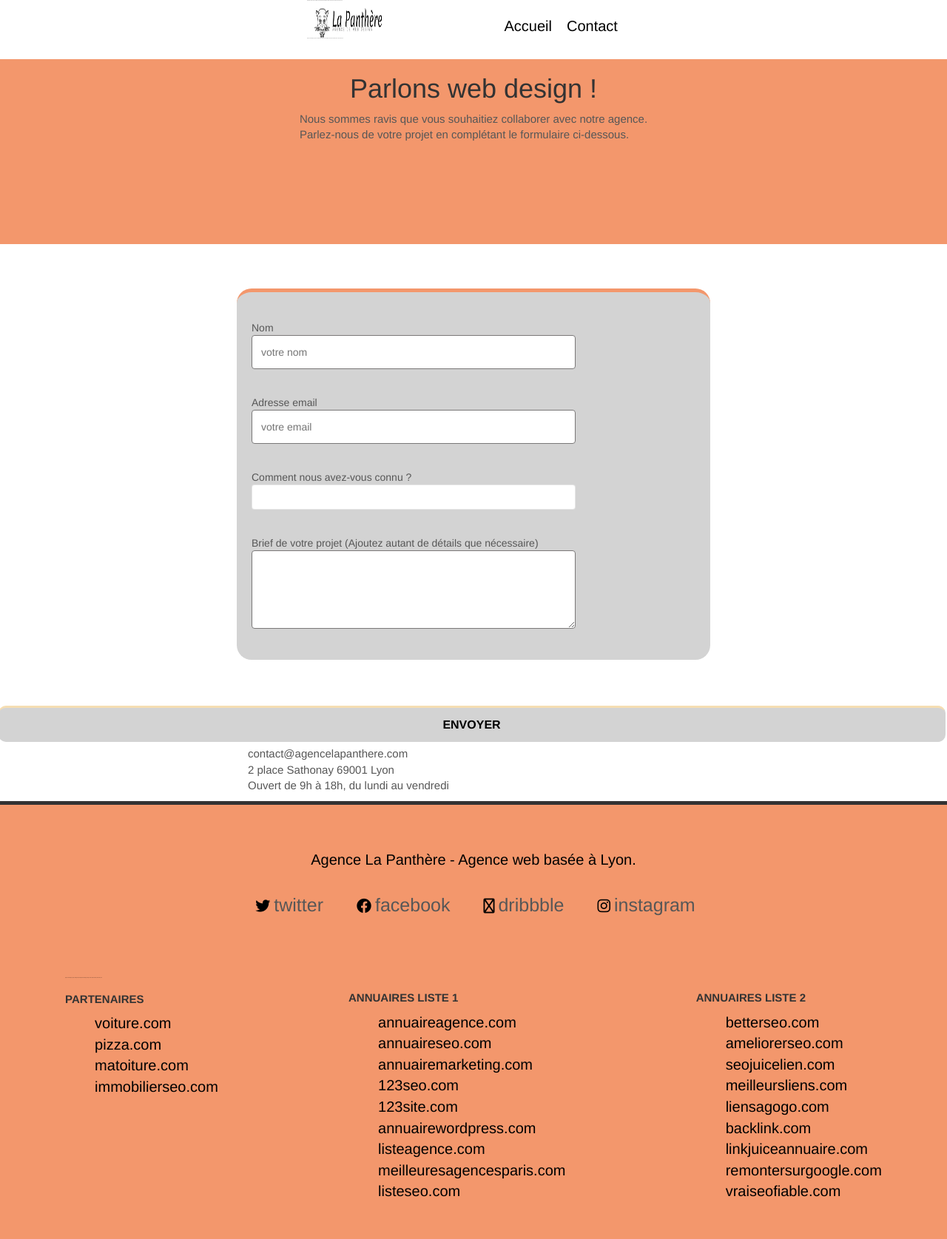
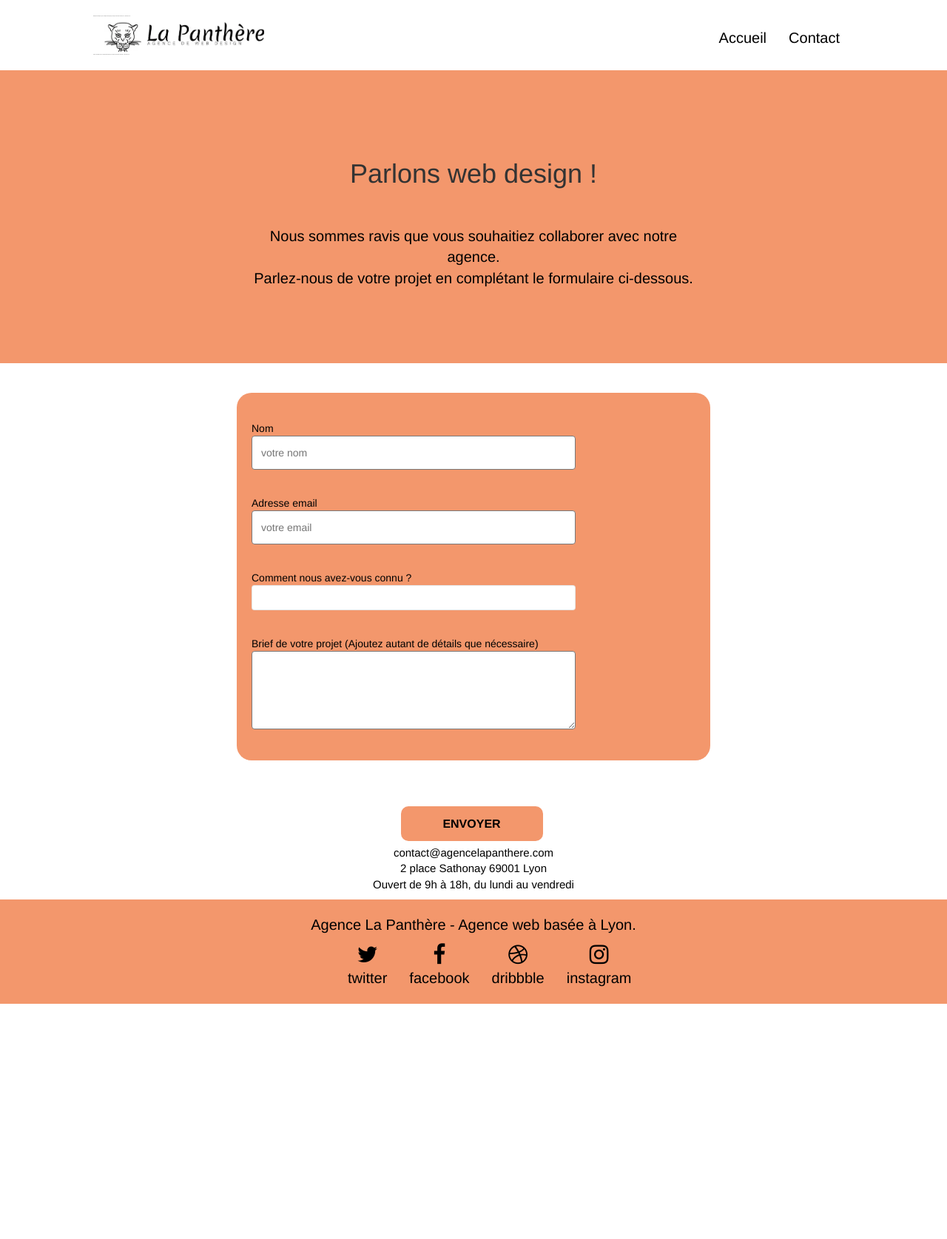
Before and after one commit to ablayeT/P4-OC-La-Panth-re, a plain HTML site: page page2.html in a window 1280 px wide. Shown: the whole page at 74% size. After the commit the page ends 1357 px from the top, so only its background shows below. Drawn offline with nearby package versions, Linux system fonts and the light colour scheme; some packages are replaced by stand-ins of ours; files that its build step writes are made by us from their sources; a script that the page names is missing.

Commit message:
ajouter les nouvelles modifications

```diff
--- a/page2.html
+++ b/page2.html
@@ -1,22 +1,21 @@
 <!doctype html>
-<html lang="fr-FR">
+<html lang="Default">
 <head>
   <meta charset="utf-8">
     <meta name="viewport" content="width=device-width, initial-scale=1.0, viewport-fit=cover">
     <link rel="shortcut icon" type="image/png" href="favicon.jpg">
-	<link rel="stylesheet" href="https://cdnjs.cloudflare.com/ajax/libs/font-awesome/6.2.0/css/all.min.css" integrity="sha512-xh6O/CkQoPOWDdYTDqeRdPCVd1SpvCA9XXcUnZS2FmJNp1coAFzvtCN9BmamE+4aHK8yyUHUSCcJHgXloTyT2A==" crossorigin="anonymous" referrerpolicy="no-referrer" />
-    <link rel="stylesheet" type="text/css" href="./css/bootstrap.min.css">
+    <link rel="stylesheet" type="text/css" href="./css/bootstrap.css">
 	<link rel="stylesheet" type="text/css" href="style.css">
-	<link rel="stylesheet" type="text/css" href="./css/font-awesome.min.css">
-	<link rel="stylesheet" type="text/css" href="./css/et-line.min.css">
-	<script src="./js/jquery-2.1.0.min.js" defer></script>
-	<script src="./js/bootstrap.min.js" defer></script>
-	<script src="./js/blocs.min.js" defer></script>
-	<script src="./js/jqBootstrapValidation.js" defer></script>
-	<script src="./js/formHandler.js" defer></script>
-    <title>Contact entrepreprise web design Lyon</title>
+	<link rel="stylesheet" type="text/css" href="./css/font-awesome.css">
+	<link rel="stylesheet" type="text/css" href="./css/et-line.css">
+	<script src="./js/jquery-2.1.0.js" defer></script>
+	<script src="./js/bootstrap.js" defer></script>
+	<script src="./js/blocs.js" defer></script>
+	<script src="./js/jquery.touchSwipe.js" defer></script>
+	<script src="./js/gmaps.js"></script>
+     <title>Contact entreprise web design Lyon</title>
 	  <meta name="keywords" content="web design entreprise Lyon, Entreprise de web design Lyon, Societé de web design Lyon, Agence de communication web design, Comment designer un site web à Lyon, Agence de création web Lyon, Aence web design Lyon ">
-    <meta name="description" content="web design entreprise Lyon, Entreprise de web design Lyon, Societé de web design Lyon, Agence de communication web design, Comment designer un site web à Lyon, Agence de création web Lyon, Aence web design Lyon">
+    <meta name="description" content="web design entreprise Lyon, Entreprise de web design Lyon, Societé de web design Lyon, Agence de communication web design, Comment designer un site web à Lyon, Agence de création web Lyon, Aence web design Lyon ">
 
 
 <!-- Analytics -->
@@ -29,21 +28,24 @@
 <div class="page-container">
 
 <!-- bloc-0 -->
-<header>
-	<nav class="barNavigationP2">
-	<div class="logoKeywords">
-		<div class="keywordsP2">Entreprise web à Lyon, stratégie web, entreprise web design, design de site web, site web, site internet, site</div>
-		<a class="Navbar-brandP2" href="index.html"><img src="img/agence-la-panthere-monochrome.webp" alt="logo Agence web design lyon"></a>
-		 <div class="keywordsP2">Agence web design à Lyon, entreprise web design Lyon,  design de site web, site web, web, i, site internet, site</div>
+<div class="bloc bgc-white l-bloc " id="bloc-0">
+	<div class="container bloc-sm">
+
+		<nav class="navbar row">
+			<div class="navbar-header">
+				<div class="keywords" >Entreprise web design à Lyon, entreprise web design Lyon,  design de site web, site web, web, i, site internet, site</div>
+				<a class="navbar-brand" href="index.html"><img src="img/agence-la-panthere-monochrome.webp" alt="logo entreprise web design Lyon" width="auto" height="40px" /></a>
+				<div class="keywords">Agence web design à Lyon, entreprise web design Lyon,  design de site web, site web, web, i, site internet, site</div>
+				<button id="nav-toggle" type="button" class="ui-navbar-toggle navbar-toggle" data-toggle="collapse" data-target="navbar-1">
+					<span class="sr-only">Toggle navigation</span><span class="icon-bar"></span><span class="icon-bar"></span><span class="icon-bar"></span>
+				</button>
 			</div>
-	<div class="navbarPage2">
-		<div class="btnToggleP2">
-			<i class="fa-solid fa-bars"></i>
-		</div>
-
-		<ul class="lienNavP2">
-			<li >
-				<a  href="index.html">Accueil</a>
+			<div class="collapse navbar-collapse navbar-1 special-dropdown-nav">
+				<ul class="site-navigation nav navbar-nav">
+					<li>
+						<a href="index.html">Accueil</a>
+					</li>
+					<li>
 					</li>
 					<li>
 						<a href="#form_1">Contact</a>
@@ -51,23 +53,29 @@
 				</ul>
 			</div>
 		</nav>
-</header>
+	</div>
+</div>
 <!-- bloc-0 END -->
 
 <!-- bloc-6 -->
-<div class="PageTexteformulaire " class="">
-				<h1 class="titreForm">
+<div class="bloc bg-dots-bg bg-repeat bgc-atomic-tangerine d-bloc bloc-bg-texture texture-paper" id="bloc-6">
+	<div class="container bloc-lg">
+		<div class="row">
+			<div class="col-sm-12">
+				<h1 class=" hero-bloc-text">
 					Parlons web design !
 				</h1>
-				<p class="fontSizeFormulaire">
+				<p class="text-center mg-lg tight-width-whitespace">
 					Nous sommes ravis que vous souhaitiez collaborer avec notre agence.<br>
 					Parlez-nous de votre projet en complétant le formulaire ci-dessous.
 				</p>
 			</div>
+		</div>
+	</div>
+</div>
 <!-- bloc-6 END -->
 
 <!-- bloc-7 -->
-
 		<form id="form_1" novalidate success-msg="Your message has been sent." fail-msg="Sorry it seems that our mail server is not responding, Sorry for the inconvenience!">
 			<div class="formulaire">
 		          <section class="FormGroupGeneral">
@@ -111,7 +119,7 @@
 						Envoyer
 					  </button>
 					  <div class="col-sm-6">
-				        <p>
+				        <p class="text-center">
 					       contact@agencelapanthere.com<br>2 place Sathonay 69001 Lyon<br>Ouvert de 9h à 18h, du lundi au vendredi<br>
 				        </p>
 			          </div>
@@ -119,99 +127,52 @@
 			</form>
 
 
-
-
-
-
-
-
-
-</div>
 <!-- bloc-7 END -->
 
 <!-- ScrollToTop Button -->
-
+<a class="bloc-button btn btn-d scrollToTop" onclick="scrollToTarget('1')"><span class="fa fa-chevron-up"></span></a>
 <!-- ScrollToTop Button END-->
 
 
 <!-- Footer - bloc-8 -->
-<footer class="footerP2">
-		<div class="rowP2">
-			<div class="socialMedia">
-
-				<h2 class="titreFooterP2">
+<div class="bloc bgc-atomic-tangerine d-bloc" id="bloc-8">
+	<div class="container bloc-sm">
+		<div class="row">
+			<div class="col-sm-12 col-sm12 ">
+				<p class="text-center white">
 					Agence La Panthère - Agence web basée à Lyon.<br>
-				</h2>
-				<div class="socialOrdre">
-				<div class="socialP2">
-							<a  href="#"><span><i class="fa-brands fa-twitter"></i></span>twitter</a>
-				</div>
-
-				<div class="socialP2">
-							<a class="" href="#"><span><i class="fa-brands fa-facebook-f"></i></span>facebook</a>
-				</div>
-
-				<div class="socialP2">
-							<a class="" href="#"><span><i class="fa-regular fa-basketball"></i></span>dribbble</a>
-				</div>
-
-				<div class="socialP2">
-							<a class="" href="#" ><span><i class="fa-brands fa-instagram"></i></span>instagram</a>
+				</p>
+				<div class="row row-no-gutters social">
+					<div class="col-sm-3">
+						<div class="text-center">
+							<a class="social" href="index.html"><span class="fa fa-twitter icon-md"></span>twitter</a>
 						</div>
 					</div>
+					<div class="col-sm-3">
+						<div class="text-center">
+							<a class="social" href="index.html"><span class="fa fa-facebook icon-md"></span>facebook</a>
 						</div>
 					</div>
-
-				<div class="rowP2">
-					<div class="lienSiteExt">
-						<div class="keywordsP2">Agence web design à Lyon, stratégie web, entreprise web design, design de site web, site web, site internet, site</div>
-						<h3>Partenaires</h3>
-							<ul>
-								<li><a  href="voiture.com">voiture.com</a></li>
-								<li><a  href="pizza.com">pizza.com</a></li>
-								<li><a  href="matoiture.com">matoiture.com</a></li>
-								<li><a  href="immobilierseo.com">immobilierseo.com</a></li>
-							</ul>
+					<div class="col-sm-3">
+						<div class="text-center">
+							<a class="social" href="index.html"><span class="fa fa-dribbble icon-md"></span>dribbble</a>
 						</div>
-					<div class="lienSiteExt">
-						<h3>Annuaires liste 1</h3>
-						<ul>
-							<li><a  href="annuaireagence.com">annuaireagence.com</a></li>
-							<li><a  href="annuaireseo.com">annuaireseo.com</a></li>
-							<li><a  href="annuairemarketing.com">annuairemarketing.com</a></li>
-							<li><a  href="123seoture.com">123seo.com</a></li>
-							<li><a  href="123site.com">123site.com</a></li>
-							<li><a  href="annuairewordpress.com">annuairewordpress.com</a></li>
-							<li><a  href="listeagence.com">listeagence.com</a></li>
-							<li><a  href="meilleuresagencesparis.com">meilleuresagencesparis.com</a></li>
-							<li><a  href="listeseo.com">listeseo.com</a></li>
-						</ul>
 					</div>
-					<div class="lienSiteExt">
-						<h3>Annuaires liste 2</h3>
-						<ul>
-							<li><a  href="betterseo.com">betterseo.com</a></li>
-							<li><a  href="ameliorerseo.com">ameliorerseo.com</a></li>
-							<li><a  href="seojuicelien.com">seojuicelien.com</a></li>
-							<li><a  href="meilleursliens.com">meilleursliens.com</a></li>
-							<li><a  href="liensagogo.com">liensagogo.com</a></li>
-							<li><a  href="backlink.com">backlink.com</a></li>
-							<li><a  href="linkjuiceannuaire.com">linkjuiceannuaire.com</a></li>
-							<li><a  href="remontersurgoogle.com">remontersurgoogle.com</a></li>
-							<li><a  href="vraiseofiable.com">vraiseofiable.com</a></li>
-						</ul>
+					<div class="col-sm-3">
+						<div class="text-center">
+							<a class="social" href="index.html"><span class="fa fa-instagram icon-md"></span>instagram</a>
 						</div>
 					</div>
 				</div>
 			</div>
 		</div>
 	</div>
-
+</div>
 <!-- Footer - bloc-8 END -->
 
 </div>
 <!-- Principal conteneur END -->
 
-</footer>
+
 </body>
 </html>
--- a/style.css
+++ b/style.css
@@ -200,7 +200,7 @@ a:hover {
 
 .d-bloc .panel,
 .l-bloc {
-    color: rgba(0, 0, 0, .5);
+    color: rgba(150, 23, 23, 0.5);
 
 }
 
@@ -289,9 +289,6 @@ a:hover {
     padding-left: 0;
 }
 
-#bloc-1-hero h1 {
-    font-size: 32px;
-}
 
 .navbar {
     margin-bottom: 0;
@@ -449,6 +446,7 @@ nav .caret {
 .mg-lg {
     margin-top: 10px;
     margin-bottom: 40px;
+
 }
 
 .btn {
@@ -665,7 +663,10 @@ a {
 }
 
 .hero-bloc-text {
-    font-size: 38px;
+    display: flex;
+    justify-content: center;
+    margin-bottom: 50px;
+
 
 }
 
@@ -688,8 +689,11 @@ p {
 }
 
 .tight-width-whitespace {
+    display: flex;
+    justify-content: center;
     max-width: 600px;
     margin: auto auto auto auto;
+
 }
 
 .h1 {
@@ -709,6 +713,32 @@ p {
 .social {
     max-width: 400px;
     margin: auto auto auto auto;
+}
+.col-sm12 {
+    display: flex;
+    flex-direction: column;
+    align-items: center;
+}
+.col-sm12 > .social {
+    display: flex;
+    gap: 3rem;
+    justify-items: center;
+    width: 100%;
+
+}
+.col-sm12 > .social > a > span{
+    margin: 10px;
+}
+@media  screen and (max-width: 768px){
+
+ .col-sm12 > .social{
+        display: flex;
+       flex-direction: column;
+        align-items: center;
+        gap: 2rem;
+
+    }
+
 }
 
 h2 {
@@ -1088,15 +1118,17 @@ h4 {
     margin-bottom: 20px;
     min-width: 10%;
     width: 100%;
-    border-top: px solid;
+
 }
 
 .fontSizeFormulaire{
     font-size: 15px;
+
 }
 form{
     display: flex;
     justify-content: center;
+
 }
 
 .formulaire{
@@ -1104,12 +1136,12 @@ form{
     flex-direction: row;
     justify-content: center;
     min-width: 10%;
-    background:lightgray;
+    background:#F3976C;
     margin: 40px;
     padding: 20px;
     border-radius: 20px;
     width: 50%;
-    border-top: 5px solid #F3976C;
+
 }
 
 .buttonInfo{
@@ -1117,12 +1149,13 @@ form{
     flex-direction: column;
     justify-content: center;
     align-items: center;
-    border-bottom: 5px solid ;
+
 }
 .buttonInfo > button{
-    background: lightgray;
+    background:#F3976C;
     border-radius: 10px;
-    border-top: 3px solid wheat;
+    width: 15%;
+
 }
 
 input, textarea{
@@ -1135,6 +1168,7 @@ input, textarea{
 label{
     padding: 12px 12px 12px 0;
     display: block;
+    color: #000!important;
 }
 .formGroup1{
     float: left;
```
Also changed, not shown: index.html (+3 -3 lines), css/bootstrap.css. Lines whose indentation alone changed are shown as unchanged.
